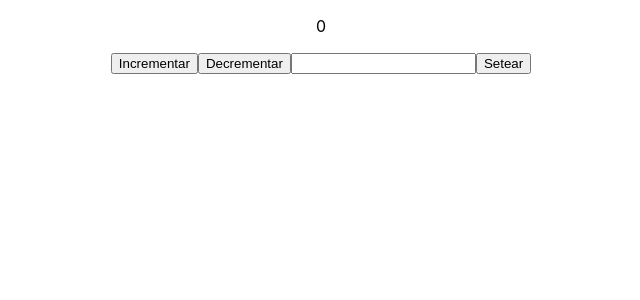
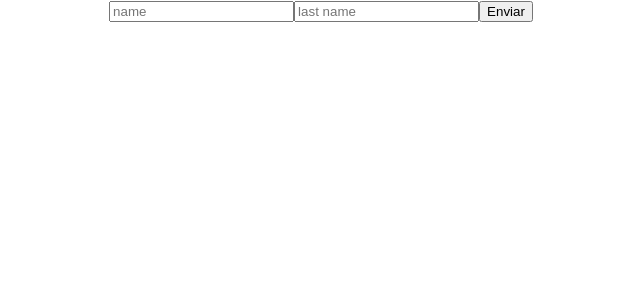
Before and after one commit to JoaquinMelladoQ/Redux-state, a React (Create React App) app: page / in a window 1280 px wide. Shown: the top 300 px of the page, without its empty margins (319-959 px from the left). Built offline with nearby package versions, Linux system fonts and the light colour scheme.

Commit message:
userForm imported to app js

```diff
--- a/src/App.js
+++ b/src/App.js
@@ -1,47 +1,53 @@
 import React, { Component } from 'react'
 import { connect } from 'react-redux'
 import { incrementar, decrementar, setear } from './reducers'
+import UserForm from './components/UserForm'
 import logo from './logo.svg'
 import './App.css'
 
 
 class App extends Component {
-  handleSetear = e => {
-    const { setear } = this.props
-    const { valor } = this.state
-    setear(Number(valor))
-  }
+  // handleSetear = e => {
+  //   const { setear } = this.props
+  //   const { valor } = this.state
+  //   setear(Number(valor))
+  // }
 
-  handleChange = e => {
-     const { name, value } = e.target
-     this.setState({ [name]: value })
+  // handleChange = e => {
+  //    const { name, value } = e.target
+  //    this.setState({ [name]: value })
+  // }
+
+  handleSubmit = payload => {
+    console.log(payload)
   }
 
   render() {
-    const { incrementar, decrementar, valor  } = this.props
+    // const { incrementar, decrementar, valor  } = this.props
     return (
       <div className="App">
-        <p>{valor}</p>
+
+        <UserForm onSubmit={this.handleSubmit} />
+        {/* <p>{valor}</p>
         <button onClick={incrementar} >Incrementar</button>
         <button onClick={decrementar} >Decrementar</button>
         <input name='valor' onChange={this.handleChange} />
-        <button onClick={this.handleSetear} >Setear</button>
+        <button onClick={this.handleSetear} >Setear</button> */}
       </div>
     );
   }
 }
 
 const mapStateToProps = state => {
-  console.log(state)
-  return {
+   return {
     valor: state.contador,
   }
 }
 
 const mapDispatchToProps = dispatch => ({
-  incrementar: () => dispatch(incrementar()),
-  decrementar: () => dispatch(decrementar()),
-  setear: payload => dispatch(setear(payload)),
+  // incrementar: () => dispatch(incrementar()),
+  // decrementar: () => dispatch(decrementar()),
+  // setear: payload => dispatch(setear(payload)),
 })
 
 export default connect(mapStateToProps, mapDispatchToProps)(App);
--- a/src/components/UserForm.jsx
+++ b/src/components/UserForm.jsx
@@ -1,12 +1,14 @@
 import React, { Component } from 'react'
-import { reduxForm } from 'redux-form'
+import { reduxForm, Field  } from 'redux-form'
 
 class UserForm extends Component {
     render() {
         const { handleSubmit } = this.props
         return(
             <form onSubmit={handleSubmit} >
-
+                <Field name="name" component="input" placeholder="name" />
+                <Field name="lastname" component="input" placeholder="last name" />
+                <input type="submit" value="Enviar"/>
             </form>
         )
     }
```
